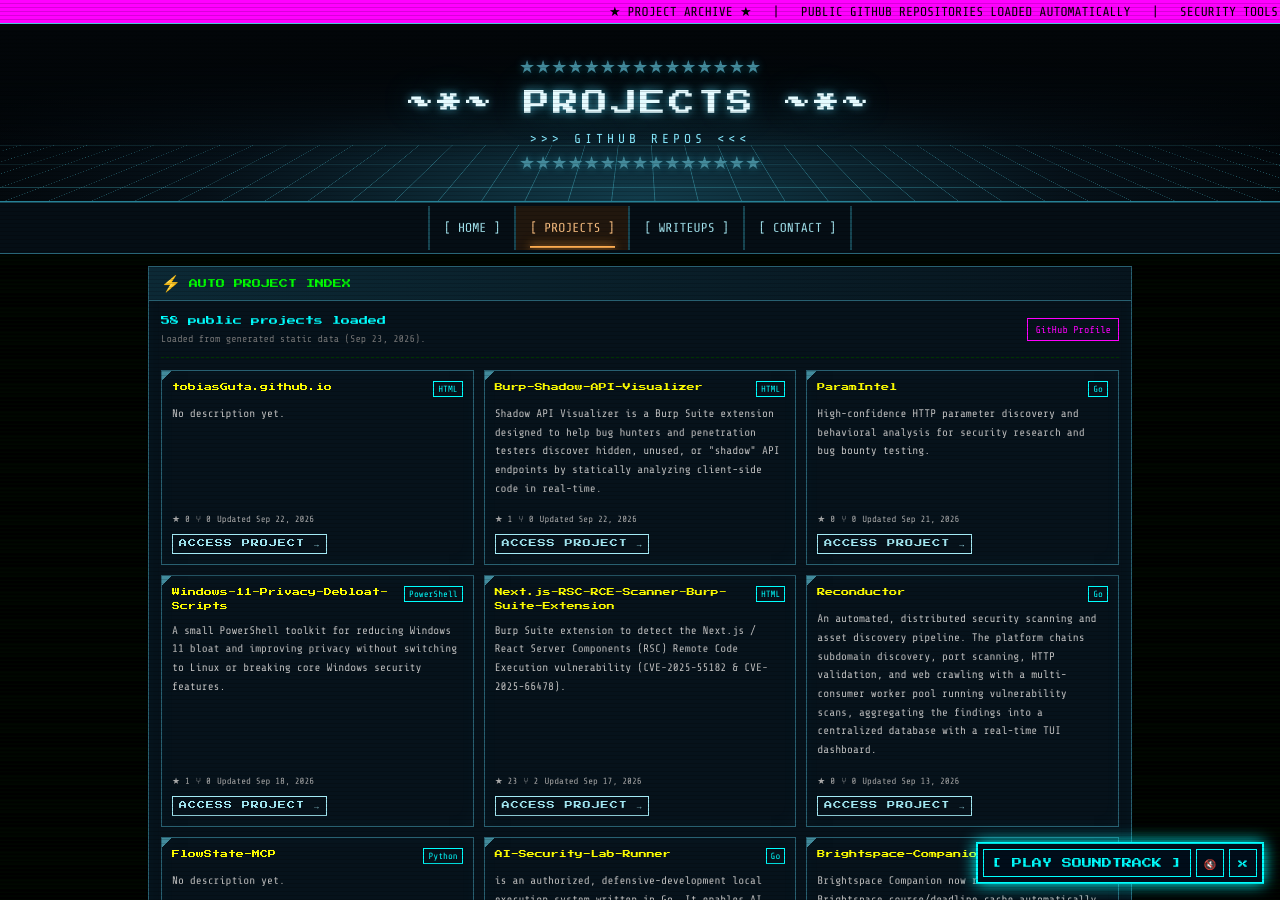
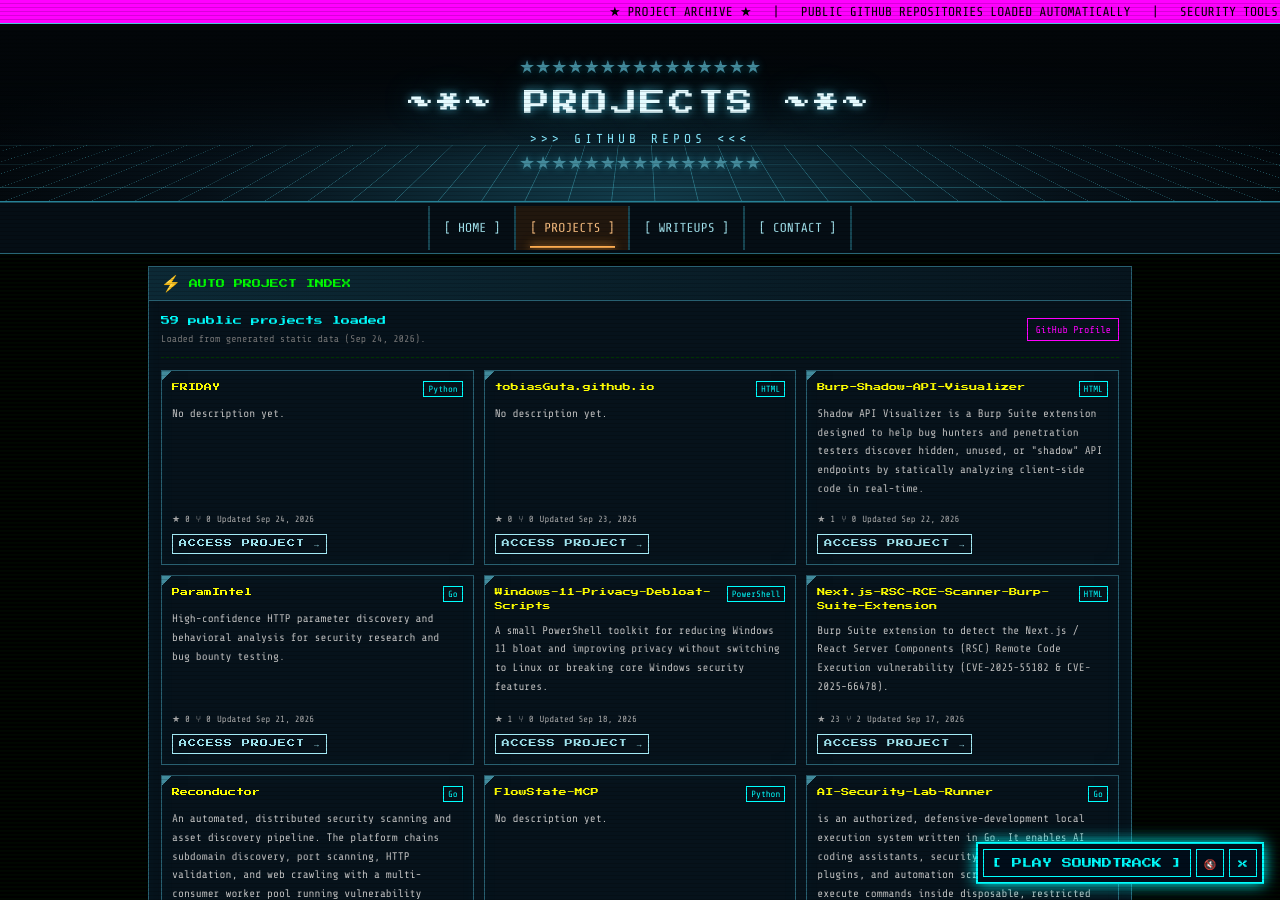
Before and after one commit to tobiasGuta/tobiasGuta.github.io, a Jekyll site: the page built from projects.html, in a window 1280 px wide and 900 px high. Built offline with Jekyll 4.4.1, drawn with Linux system fonts in a browser that asks for light colours; part of the change alters nothing that is shown.

Commit message:
Update generated project data

```diff
--- a/assets/data/projects.json
+++ b/assets/data/projects.json
@@ -1,8 +1,21 @@
 {
   "owner": "tobiasGuta",
   "source": "github_api",
-  "generated_at": "2026-09-23T13:37:20.432473+00:00",
+  "generated_at": "2026-09-24T13:32:10.766373+00:00",
   "projects": [
+    {
+      "name": "FRIDAY",
+      "description": null,
+      "html_url": "https://github.com/tobiasGuta/FRIDAY",
+      "homepage": null,
+      "language": "Python",
+      "topics": [],
+      "stargazers_count": 0,
+      "forks_count": 0,
+      "updated_at": "2026-09-24T04:20:59Z",
+      "fork": false,
+      "archived": false
+    },
     {
       "name": "tobiasGuta.github.io",
       "description": null,
@@ -12,7 +25,7 @@
       "topics": [],
       "stargazers_count": 0,
       "forks_count": 0,
-      "updated_at": "2026-09-22T13:23:47Z",
+      "updated_at": "2026-09-23T13:37:25Z",
       "fork": false,
       "archived": false
     },
```
